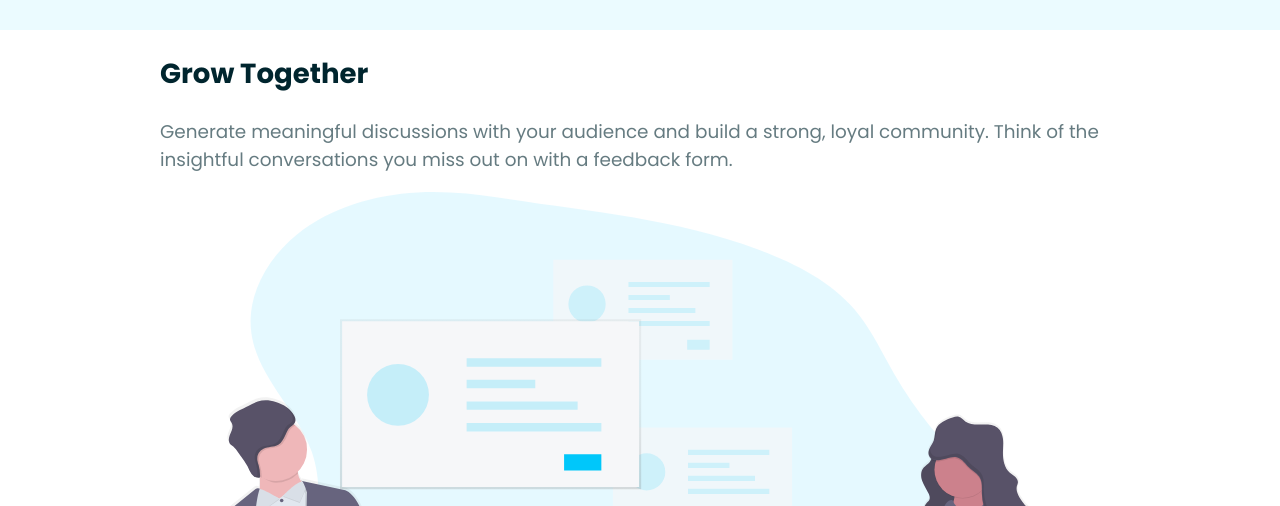
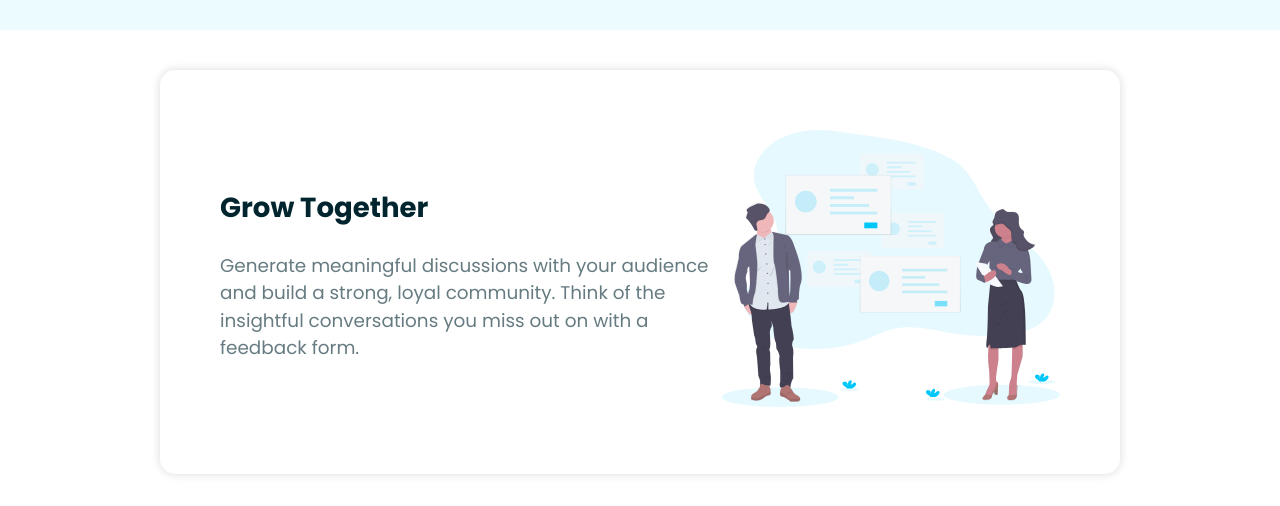
Before and after one commit to orchid-cloud/styled-components-react-project, a React (Vite) app: page / in a window 1280 px wide. Shown: the part 446-952 px from the top of the page. Built offline with nearby package versions, Linux system fonts and the light colour scheme.

Commit message:
styled component card created

```diff
--- a/src/components/Card.jsx
+++ b/src/components/Card.jsx
@@ -1,6 +1,8 @@
+import { StyledCard } from './styles/Card.styled';
+
 export default function Card({ item: { id, title, body, image } }) {
   return (
-    <div>
+    <StyledCard>
       <div>
         <h2>{title}</h2>
         <p>{body}</p>
@@ -9,6 +11,6 @@
       <div>
         <img src={`./images/${image}`} alt="" />
       </div>
-    </div>
+    </StyledCard>
   );
 }
--- /dev/null
+++ b/src/components/styles/Card.styled.jsx
@@ -0,0 +1,11 @@
+import styled from 'styled-components';
+
+export const StyledCard = styled.div`
+  display: flex;
+  align-items: center;
+  background-color: #fff;
+  border-radius: 15px;
+  box-shadow: 0 0 10px rgba(0, 0, 0, 0.15);
+  margin: 40px 0;
+  padding: 60px;
+`;
```
